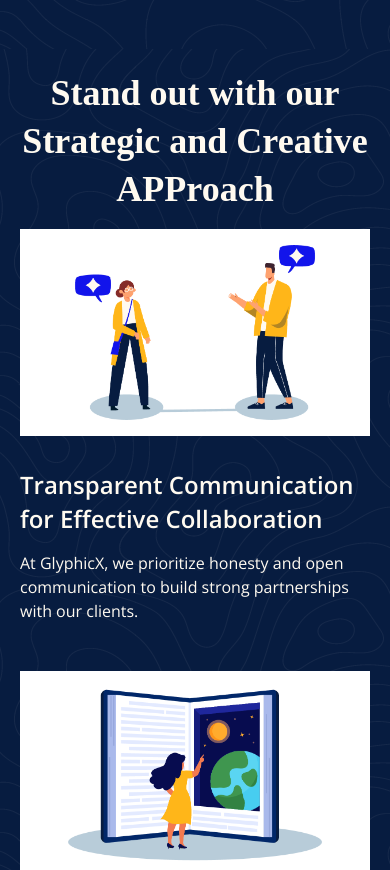
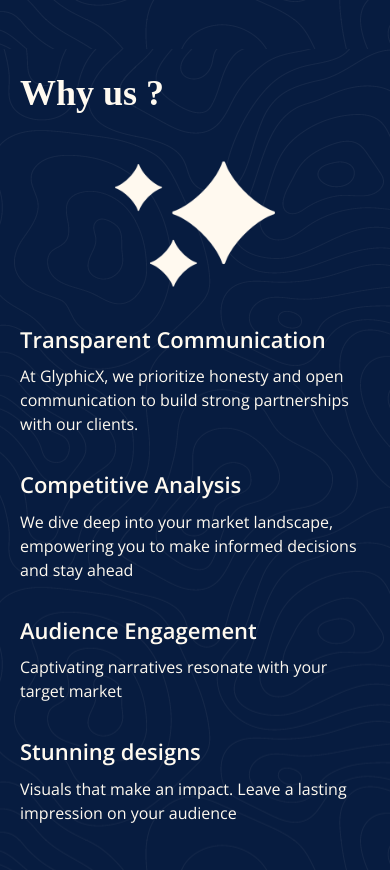
Before and after one commit to Zayan-dev/GlyphicX, a React (Vite) app: page / in a window 390 px wide. Shown: the part 2993-3863 px from the top of the page. Built offline with nearby package versions, Linux system fonts and the light colour scheme; a web font is replaced by a local one.

Commit message:
Modified the working section on home page

```diff
--- a/src/components/portfolio/project/Projects.jsx
+++ b/src/components/portfolio/project/Projects.jsx
@@ -361,7 +361,7 @@ const Projects = () => {
 
             <div className="project1" id='pro1'>
                 <div className="content left"  >
-                    <h1 id='gsapleft' className='mainHeading' onClick={(e) => handleDisplay('project2', e)}>GlyphicX</h1>
+                    <h1 id='gsapleft' className='mainHeading' onClick={(e) => handleDisplay('project2', e)}>GlyPhicX</h1>
                     <p id='gsapleft' className='para'>When it came to crafting our own identity, we approached the task with the same passion and creativity that we bring to every client project</p>
                     <p id='gsapleft' className='para mt-3 pb-3'>The result? A cohesive, powerful brand identity that not only represents who we are today but also inspires us as we continue to grow and evolve</p>
                     <div id='gsapleft' className="mt-3">
@@ -377,7 +377,7 @@ const Projects = () => {
 
             <div className="project2">
                 <div className="content left">
-                    <h1 id='pro2gsapleft' className='mainHeading' onClick={(e) => handleDisplay('project1', e)}>Eaxee Enterprise</h1>
+                    <h1 id='pro2gsapleft' className='mainHeading' onClick={(e) => handleDisplay('project1', e)}>Eaxee EnterPrise</h1>
                     <p id='pro2gsapleft' className='para'>Eaxee, a leader in enterprise architecture management, sought a brand identity that would mirror its commitment to empowering organizations with intuitive, flexible solutions.</p>
                     <p id='pro2gsapleft' className='mt-3 para pb-3'>Our task was to craft a brand that embodies Eaxee’s mission of delivering a user-friendly platform while aligning with its vision of making enterprise architecture accessible to all.</p>
                     <div id='pro2gsapleft' className="mt-3">
--- a/src/components/services/ProductAnimation/ProductAnimation.jsx
+++ b/src/components/services/ProductAnimation/ProductAnimation.jsx
@@ -69,7 +69,7 @@ const ProductAnimation = () => {
             <div className='gsapProAnimText text'>
                 <h1 className='mainHeading'>Product Animation</h1>
                 <p className='para'>In today's fiercely competitive B2C market, standing out is crucial. Experience the power of animation to elevate your brand, increase engagement, and outshine the competition.</p>
-                <p>From initial concept to final frame, we handle every aspect of the animation process, delivering high-impact videos that resonate with your target audience.</p>
+                <p className='para'>From initial concept to final frame, we handle every aspect of the animation process, delivering high-impact videos that resonate with your target audience.</p>
 
                 {/* <div className='para list'>
                     <li><img src={star} alt="star" style={{ height: "25px" }} />Visual identity proAnimation design</li>
--- a/src/components/services/graphic design/Graphic.jsx
+++ b/src/components/services/graphic design/Graphic.jsx
@@ -62,7 +62,7 @@ const Graphic = () => {
     return (
         <div ref={graphicDesign} id="graphicDesign" className='graphic'>
             <div className='gsapGraphicText text'>
-                <h1 className='mainHeading'>Graphic Design</h1>
+                <h1 className='mainHeading'>GraPhic Design</h1>
                 <p className='para'>Extraordinary design can transform your business. Whether you need a striking logo, captivating packaging, or an eye-catching illustration, our team of skilled designers is here to bring your vision to life.</p>
                 <p className='para'>Compelling brand identities that resonate with your target audience, from logo design to brand guidelines, we help you establish a strong and memorable brand presence.</p>
 
--- a/src/components/services/user interface/UserInterface.jsx
+++ b/src/components/services/user interface/UserInterface.jsx
@@ -61,7 +61,7 @@ const UserInterface = () => {
     <div ref={uiRef} id="uiDesign" className='userinterface'>
 
       <div className='gsapUiText text'>
-        <h1 className='mainHeading'>UI Design</h1>
+        <h1 className='mainHeading'>uI Design</h1>
         <p className='para'>Elevate your product above expectations through our expertise in modern design and our commitment to the art of UI/UX</p>
         <p className='para'>Let us help you launch or overhaul your product with the right design strategy & user requirements, allowing for a better user experience!</p>
       </div>
--- a/src/components/working/Working.jsx
+++ b/src/components/working/Working.jsx
@@ -3,15 +3,22 @@ import '../working/working.css';
 import communication from "../../assets/images/working1.png"
 import storytelling from "../../assets/images/working2.png"
 import impact from "../../assets/images/working3.png"
+import stars from "../../assets/images/stars.png"
 
 const Working = () => {
 
   return (
-    <div className='working'>
-      <div id='gsapHeadingContainer'>
-        <p id='gsapWorkingHeading' className='mainHeading font-bold working-heading'>Stand out with our Strategic and Creative APProach</p>
+    <div className="working">
+      <div id="gsapHeadingContainer">
+        <p
+          id="gsapWorkingHeading"
+          className="mainHeading font-bold working-heading"
+        >
+          Why us ?
+        </p>
       </div>
-      <div className='working-outer-div'>
+
+      {/* <div className='working-outer-div'>
 
         <div id="gsapWorking" className='working-inner-div'>
           <img id='gsapWorkingImg' src={communication} alt="Description of image" />
@@ -37,6 +44,40 @@ const Working = () => {
           </div>
         </div>
 
+      </div> */}
+      <div className="outerContainer">
+        <div className="imageDiv">
+          <img id="gsapWorking" src={stars} alt="Why us stars" />
+        </div>
+        <div id="gsapWorking" className="textDiv">
+          <div className="pointerDiv">
+            <h3 className="subHeading">Transparent Communication</h3>
+            <p className="para">
+              At GlyphicX, we prioritize honesty and open communication to build
+              strong partnerships with our clients.
+            </p>
+          </div>
+          <div id="gsapWorking" className="pointerDiv">
+            <h3 className="subHeading">Competitive Analysis</h3>
+            <p className="para">
+              We dive deep into your market landscape, empowering you to make
+              informed decisions and stay ahead
+            </p>
+          </div>
+          <div id="gsapWorking" className="pointerDiv">
+            <h3 className="subHeading">Audience Engagement</h3>
+            <p className="para">
+              Captivating narratives resonate with your target market
+            </p>
+          </div>
+          <div id="gsapWorking" className="pointerDiv">
+            <h3 className="subHeading">Stunning designs</h3>
+            <p className="para">
+              Visuals that make an impact. Leave a lasting impression on your
+              audience
+            </p>
+          </div>
+        </div>
       </div>
     </div>
   );
--- a/src/components/working/working.css
+++ b/src/components/working/working.css
@@ -7,19 +7,115 @@
     display: flex;
     flex-direction: column;
     justify-content: center;
-    /* align-items:center; */
-    gap: 80px;
+    gap: 60px;
     color: var(--background-color);
 }
 
 .working-heading {
     /* width: 768px; */
     height: 100%;
-    font-size: 40px;
+    margin-left: calc(20% + 54px);
+    font-size: 48px;
     font-weight: 700;
     line-height: 48px;
     text-align: center;
 }
+
+
+.outerContainer {
+    display: flex;
+    width: 100%;
+    gap: 64px;
+}
+
+.imageDiv {
+    width: 20%;
+    display: flex;
+    align-items: center;
+}
+
+.textDiv {
+    width: 80%;
+    display: grid;
+    grid-template-columns: 1fr 1fr;
+    gap: 3rem;
+}
+
+.pointerDiv h3 {
+    font-size: 26px;
+    font-weight: 700;
+    line-height: 33.6px;
+    margin-bottom: 1rem;
+}
+
+.pointerDiv p {
+    font-size: 18px;
+}
+
+@media screen and (max-width : 908px) {
+    .working-heading {
+        margin-left: 0;
+    }
+
+    .outerContainer {
+        flex-direction: column;
+        gap: 1.5rem;
+    }
+    .imageDiv {
+        display: none;
+    }
+    .textDiv {
+        width: 100%;
+    }
+}
+
+@media screen and (max-width : 768px) {
+    .working {
+        padding: 20px 20px 60px;
+        gap: 1rem;
+    }
+
+    .working-heading {
+        font-size: 36px;
+    }
+    .imageDiv {
+        margin-top: 1rem;
+        width: 100%;
+        display: flex;
+        justify-content: center;
+    }
+    .imageDiv img {
+        height: 150px;
+    }
+    .textDiv {
+        grid-template-columns: 1fr;
+        gap: 2rem;
+    }
+    .pointerDiv h3 {
+        font-size: 22px;
+        margin-bottom: 0.5rem;
+    }
+    .pointerDiv p {
+        font-size: 16px;
+    }
+}
+
+
+
+
+
+
+
+
+
+
+
+
+
+
+
+
+
 
 .working-outer-div {
     /* border: 1px solid red; */
@@ -58,7 +154,7 @@
     display:inline;
 }
 
-@media screen and (max-width:808px) {
+/* @media screen and (max-width:808px) {
     .working {
         padding: 20px;
         gap: 1rem;
@@ -86,4 +182,4 @@
     .working {
         align-items: center;
     }
-}
+} */
```
Also changed, not shown: src/components/services/InteriorDesign/InteriorDesign.jsx (+29 -12 lines), src/components/services/TVC/TVC.jsx (+18 -12 lines), src/assets/images/stars.png (added).
